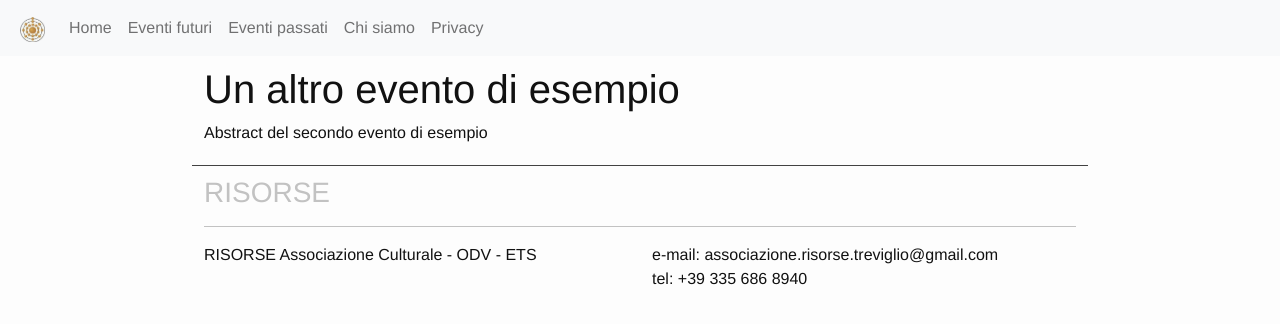
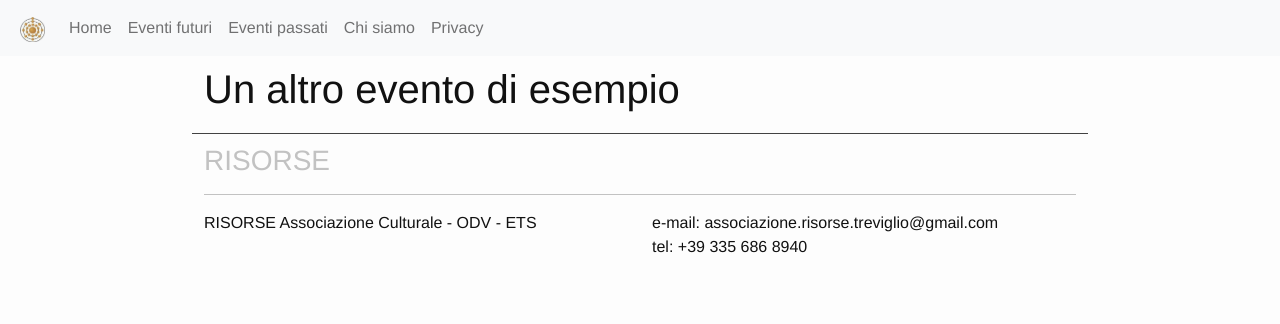
Before and after one commit to Risorse-Associazione-Culturale/risorse-associazione-culturale.github.io, a Jekyll site: the page built from _eventi/un-altro-evento.md, in a window 1280 px wide. Shown: the top 324 px of the page. Built offline with Jekyll 4.4.1, drawn with Linux system fonts in a browser that asks for light colours; nearby versions of some CDN libraries.

Commit message:
remove abstract

```diff
--- a/_eventi/un-altro-evento.md
+++ b/_eventi/un-altro-evento.md
@@ -3,7 +3,6 @@ layout: event
 stato: 'futuro'
 ciclo: 2020-02
 titolo: "Un altro evento di esempio"
-abstract: "Abstract del secondo evento di esempio"
 luogo: "Sala non saprei, via Non me l'Hanno Detto, Treviglio"
 calendario:
   inizio: "2020-03-14"
```
